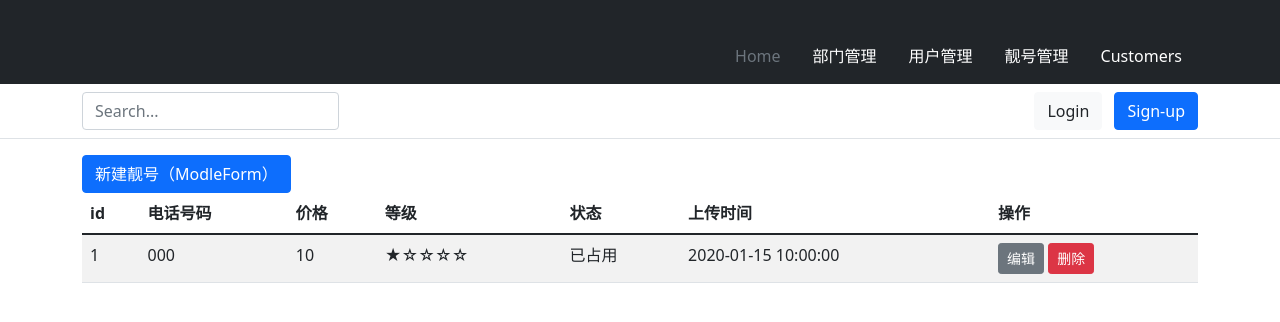
After one commit to LIANGCYRUS/StaffSystemProject, a Django app: page /mobile/ in a window 1280 px wide. The commit adds this page. Shown: the top 322 px of the page. Run offline with Django 4.2, Linux system fonts and the light colour scheme; tables that the repository leaves empty hold one stand-in row (values such as "Sample post"); some libraries are stand-ins or nearby versions.

Commit message:
添加了靓号管理系统，下一步要进行提交数据的验证。

```diff
--- a/StaffSystemProject/urls.py
+++ b/StaffSystemProject/urls.py
@@ -32,4 +32,7 @@ urlpatterns = [
     path('user/<int:nid>/edit/', views.user_edit),
     path('user/<int:nid>/del/', views.user_del),
 
+    # 靓号管理
+    path('mobile/', views.mobile),
+    path('mobile/add/', views.mobile_add),
 ]
--- a/staffsys/models.py
+++ b/staffsys/models.py
@@ -26,3 +26,29 @@ class staff_info(models.Model):
         (2, '女')
     )
     gender = models.SmallIntegerField(verbose_name='性别',choices=gender_choices)
+
+
+class Mobile_info(models.Model):
+    '''靓号数据'''
+    # id 会自动创建
+    mobile = models.CharField(verbose_name="手机号码", max_length=11)
+    price = models.IntegerField(verbose_name="手机号价格")
+    level_choices=(
+        (1,"★☆☆☆☆"),
+        (2,"★★☆☆☆"),
+        (3,"★★★☆☆"),
+        (4,"★★★★☆"),
+        (5,"★★★★★"),
+
+    )
+
+    level = models.SmallIntegerField(verbose_name='手机号级别', choices=level_choices, default=1)
+
+    status_choices=(
+        (1,"已占用"),
+        (2,"未使用")
+    )
+
+    status = models.SmallIntegerField(verbose_name="状态", choices=status_choices, default=2)
+    create_time = models.DateTimeField(verbose_name='上传时间')
+    # update_time = models.DateTimeField(verbose_name='修改时间', null=True, blank=True)
--- a/staffsys/templates/layout.html
+++ b/staffsys/templates/layout.html
@@ -35,9 +35,9 @@
               </a>
             </li>
             <li>
-              <a href="#" class="nav-link text-white">
+              <a href="/mobile/" class="nav-link text-white">
                 <svg class="bi d-block mx-auto mb-1" width="24" height="24"><use xlink:href="#grid"></use></svg>
-                Products
+                靓号管理
               </a>
             </li>
             <li>
--- /dev/null
+++ b/staffsys/templates/mobile.html
@@ -0,0 +1,36 @@
+{% extends 'layout.html' %}
+
+{% block content %}
+    <a href="/mobile/add/" class="btn btn-primary">新建靓号（ModleForm）</a>
+    <table class="table table-striped">
+  <thead>
+    <tr>
+      <th scope="col">id</th>
+      <th scope="col">电话号码</th>
+      <th scope="col">价格</th>
+      <th scope="col">等级</th>
+      <th scope="col">状态</th>
+{#      <th scope="col">更新时间</th>#}
+      <th scope="col">上传时间</th>
+      <th scope="col">操作</th>
+    </tr>
+  </thead>
+  <tbody>
+        {% for item in mobile_data %}
+            <tr>
+                <td>{{ item.id }}</td>
+                <td>{{ item.mobile }}</td>
+                <td>{{ item.price }}</td>
+                <td>{{ item.get_level_display }}</td>
+                <td>{{ item.get_status_display }}</td>
+{#                <td>{{ item.update_time| date:"Y-m-d H:i:s" }}</td>#}
+                <td>{{ item.create_time| date:"Y-m-d H:i:s" }}</td>
+                <td>
+                    <a href="/user/{{ item.id }}/edit/" class="btn btn-secondary btn-sm">编辑</a>
+                    <a href="/user/{{ item.id }}/del/" class="btn btn-danger btn-sm">删除</a>
+                </td>
+            </tr>
+        {% endfor %}
+  </tbody>
+</table>
+{% endblock %}
--- a/staffsys/views.py
+++ b/staffsys/views.py
@@ -1,3 +1,5 @@
+import datetime
+
 from django.shortcuts import render, HttpResponse, redirect
 
 # Create your views here.
@@ -88,3 +90,36 @@ def user_edit(request,nid):
 def user_del(request, nid):
     models.staff_info.objects.filter(id = nid).delete()
     return redirect('/user/')
+
+
+def mobile(request):
+    mobile_data = models.Mobile_info.objects.all().order_by("-level")
+    return render(request, "mobile.html", {"mobile_data":mobile_data})
+
+
+from django import forms
+class Mobile_info(forms.ModelForm):
+    class Meta:
+        model = models.Mobile_info
+        # fields = ['mobile', 'price', 'level', "status"]
+        fields = "__all__"
+        widgets = {
+            "mobile": forms.TextInput(attrs={"class": "form-control"}),
+            "price": forms.TextInput(attrs={"class": "form-control"}),
+            "level": forms.Select(attrs={"class": "form-control"}),
+            "status": forms.Select(attrs={"class": "form-control"}),
+            "create_time": forms.TextInput(attrs={"class": "form-control"}),
+        }
+def mobile_add(request):
+    if request.method =='GET':
+        form = Mobile_info()
+        return render(request,"mobile_add.html", {"form":form})
+    # 当用户POST提交时,数据校验
+
+    form = Mobile_info(data=request.POST)
+    if form.is_valid():
+        print(form.cleaned_data)
+        form.save()
+        return redirect('/mobile/')
+    else:
+        return render(request, 'mobile_add.html', {'form': form})
```
Also changed, not shown: staffsys/templates/mobile_add.html (added, +18 -0 lines), staffsys/migrations/0002_mobile_info_alter_staff_info_depart.py (added), staffsys/migrations/0003_mobile_info_update_time_and_more.py (added), staffsys/migrations/0004_alter_mobile_info_update_time.py (added), staffsys/migrations/0005_alter_mobile_info_update_time.py (added), staffsys/migrations/0006_remove_mobile_info_update_time.py (added).
